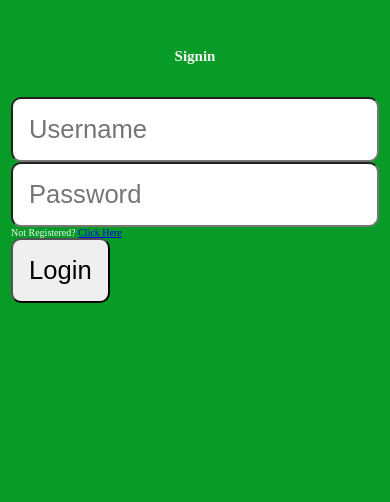
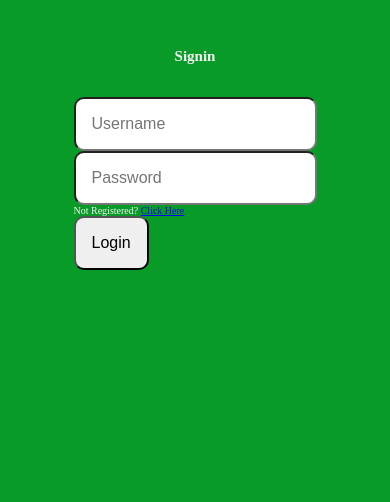
Before and after one commit to codewithdani/weather_app, a Flask app: page / in a window 390 px wide. Shown: the top 502 px of the page. Run offline with Flask 3, Linux system fonts and the light colour scheme.

Commit message:
css update

```diff
--- a/static/styles/style.css
+++ b/static/styles/style.css
@@ -67,7 +67,7 @@ th, td {
     }
 
     input, button {
-        font-size: 1.6rem; /* Slightly reduce font size for mobile */
+        font-size: 1rem; /* Slightly reduce font size for mobile */
         padding: 1rem; /* Adjust padding for mobile */
     }
 
```
